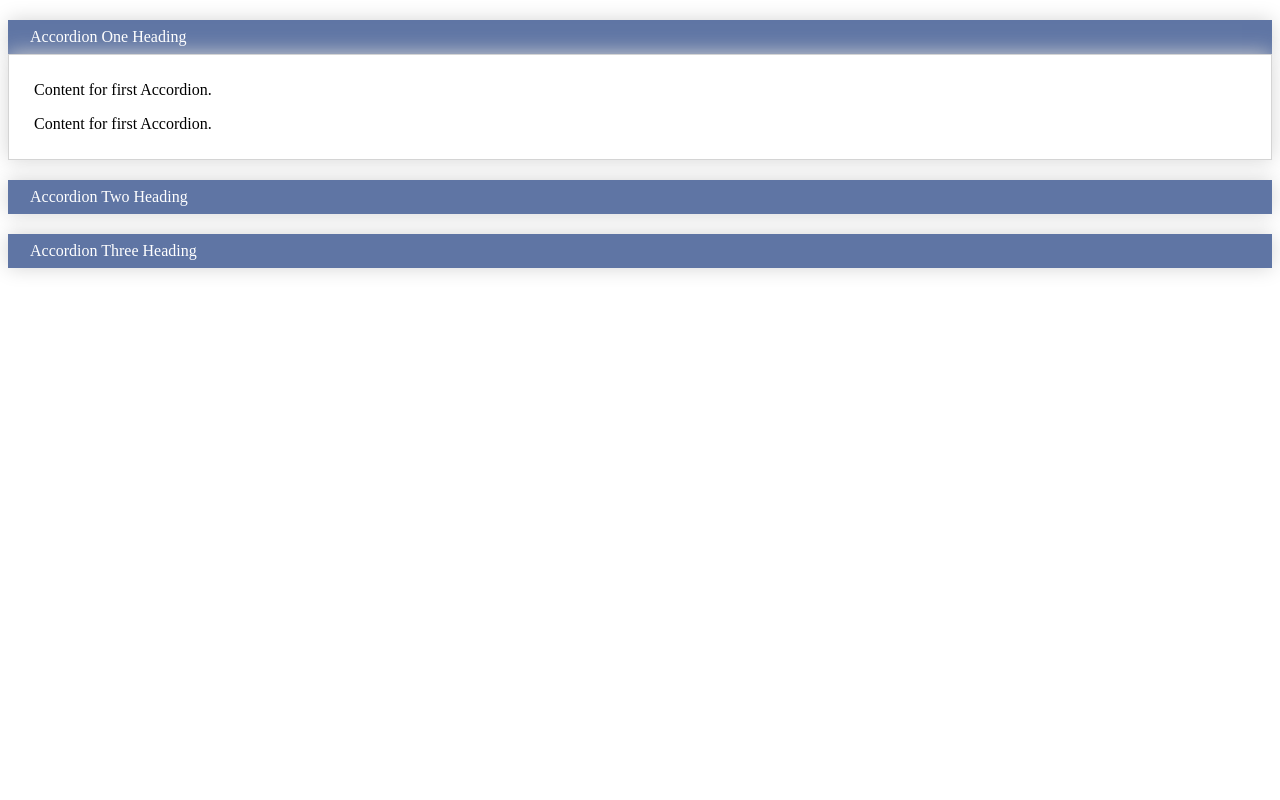
After one commit to Miss24Chimboto/Tambua-Mboga, a Flask app: page /results in a window 1280 px wide, after a click on "Accordion One Heading". The commit adds this page. Run offline with Flask 2, Linux system fonts and the light colour scheme.

Commit message:
html changes

```diff
--- a/flask_mboga/main.py
+++ b/flask_mboga/main.py
@@ -14,7 +14,6 @@ def home():
 @app.route("/about")
 def about():
     return render_template('about.html', title='About')
-
 
 @app.route("/recipe")
 def recipe():
@@ -49,5 +48,9 @@ def search():
     #req_search = Storage.query.filter_by(req_no=query)
     return render_template('home.html')
 
+@app.route("/results")
+def results():
+    return render_template('results.html', title='Search results')
+
 if __name__ == '__main__':
     app.run(host='0.0.0.0', port=5000, debug=True)
--- a/flask_mboga/templates/main.html
+++ b/flask_mboga/templates/main.html
@@ -32,7 +32,7 @@
             <!-- Navbar Right Side -->
             <div class="navbar-nav">
               <form class="form-inline my-2 my-lg-0" action="{{ url_for('search') }}">
-              <input class="form-control mr-sm-2" name="search" type="search" placeholder="Search">
+              <input class="form-control mr-sm-2" name="search" type="search" placeholder="Search Vegetable">
               <button class="btn btn-outline-dark my-2 my-sm-0" type="submit">Search</button>
               </form>
               <a class="nav-item nav-link" href="{{ url_for('login') }}">Login</a>
--- /dev/null
+++ b/flask_mboga/templates/results.html
@@ -0,0 +1,75 @@
+<html>
+<head>
+<title>CSS Accordion using checkbox, label and div tags</title>
+	<style>
+	.hidecontent {
+    	display: none;
+	}
+
+	#myaccordion label {
+		box-shadow:0 0 20px #d4d4d4;
+		display: block;
+		padding: 8px 22px;
+		margin: 20px 0px 1px 0px;
+		cursor: pointer;
+		background: #5f75a4;
+		color: #FFF;
+		transition: ease .5s;
+	}
+	#myaccordion label:hover {
+		background: #5f75ff;
+	}
+	.content {
+		box-shadow:0 0 20px #d4d4d4;
+		background: #ffff;
+		padding: 10px 25px;
+		border: 1px solid #d4d4d4;
+		margin: -1 0 0 0;
+	}
+	#myaccordion input:checked + label + .content {
+		display: block;
+		webkit-animation: fadeIn 0.5s ease-out;
+		-moz-animation: fadeIn 0.5s ease-out;
+		-o-animation: fadeIn 0.5s ease-out;
+		animation: fadeIn 0.5s ease-out;
+	}
+	@-webkit-keyframes fadeIn {
+		0% {
+			display: none;
+			opacity: 0;
+		}
+		1% {
+			display: block;
+			opacity: 0;
+		}
+		100% {
+			display: block;
+			opacity: 1;
+		}
+	}
+	</style>
+</head>
+
+<body>
+	<div id="myaccordion">
+	<input type="checkbox" id="accordion1" class="hidecontent"/>
+	<label for="accordion1">Accordion One Heading</label>
+	<div class="content hidecontent">
+		<p>Content for first Accordion.</p>
+		<p>Content for first Accordion.</p>
+	</div>
+	<input type="checkbox" id="accordion2" class="hidecontent"/>
+	<label for="accordion2">Accordion Two Heading</label>
+	<div class="content hidecontent">
+		<p>Content for Second Accordion.</p>
+		<p>Content for Second Accordion.</p>
+	</div>
+	<input type="checkbox" id="accordion3" class="hidecontent"/>
+	<label for="accordion3">Accordion Three Heading</label>
+	<div class="content hidecontent">
+		<p>Content for third Accordion.</p>
+		<p>Content for third Accordion.</p>
+	</div>
+	</div>
+</body>
+</html>
```
Also changed, not shown: flask_mboga/static/main.css (+46 -0 lines).
